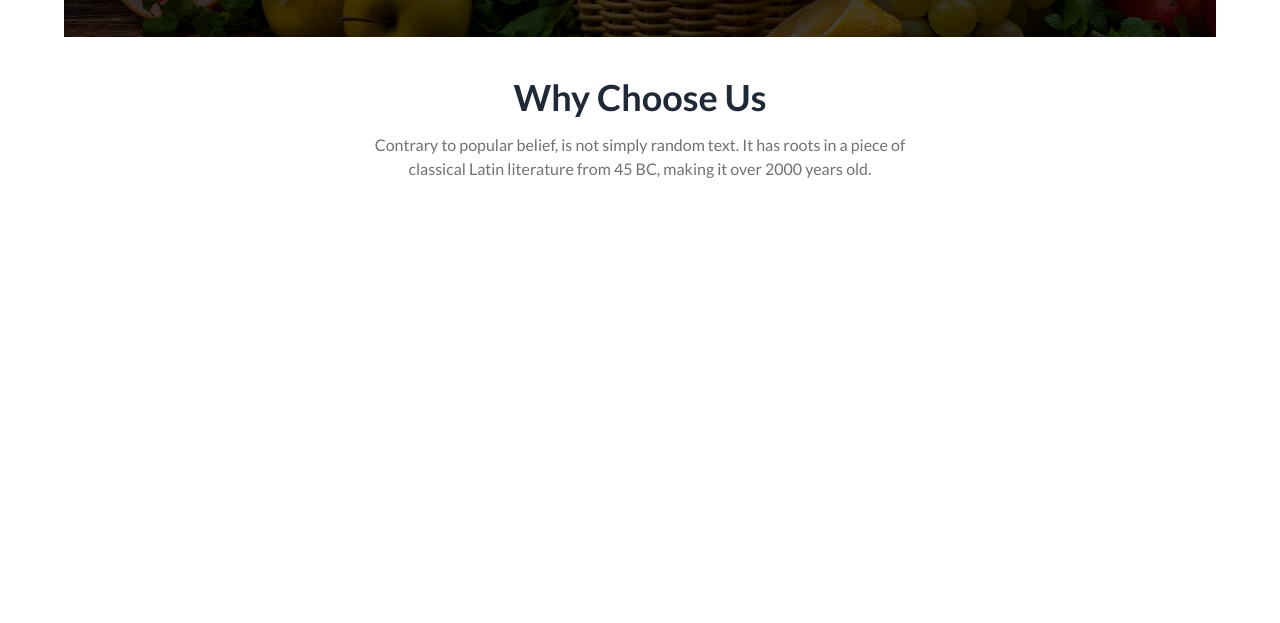
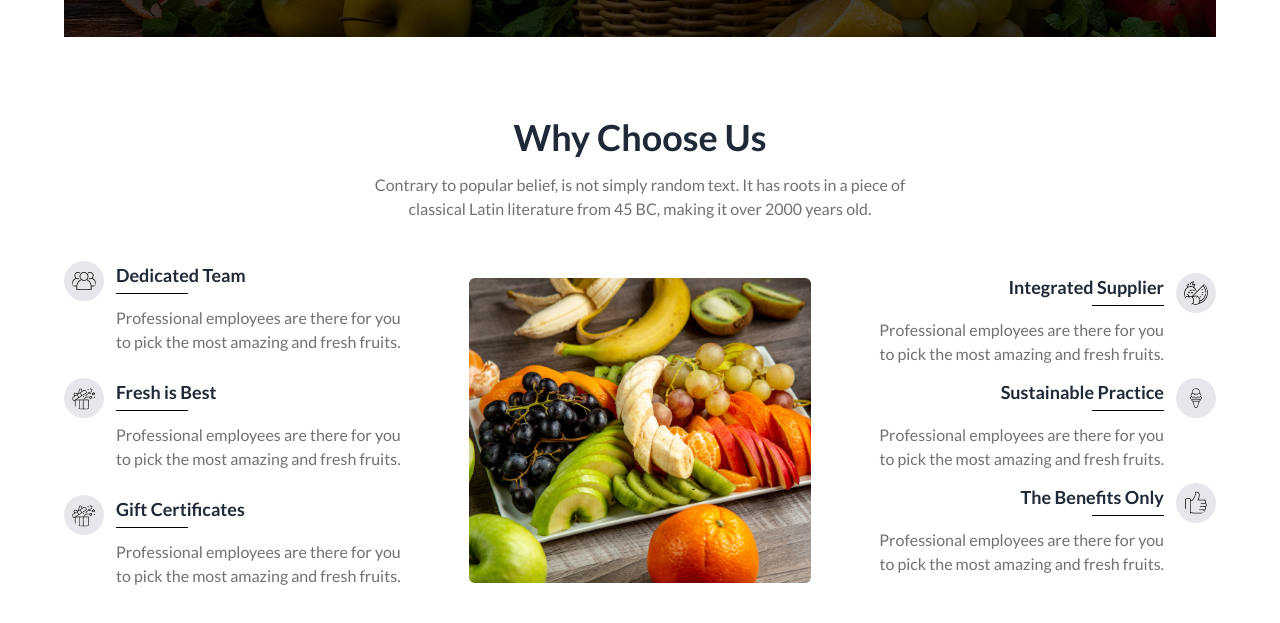
Before and after one commit to mdrobin45/fruit-brust, a plain HTML site: page index.html in a window 1280 px wide. Shown: the part 1931-2554 px from the top of the page. Before the commit the page ends 2112 px from the top, so only its background shows below. Drawn offline with nearby package versions, Linux system fonts and the light colour scheme.

Commit message:
why choose us section complete

```diff
--- a/index.html
+++ b/index.html
@@ -570,7 +570,7 @@
 
          <!-- *************************************** -->
          <!-- Why choose us section -->
-         <section>
+         <section class="py-10">
             <header class="w-1/2 mx-auto text-center">
                <h2 class="text-4xl font-bold">Why Choose Us</h2>
                <p class="pt-4 text-txt-color">
@@ -578,17 +578,93 @@
                </p>
             </header>
             <!-- Choose us main area -->
-            <div>
+            <div class="flex justify-center items-center gap-16 py-10">
+
                <!-- left area -->
-               <div>
-                  <div class="flex items-center justify-center">
+               <div class="w-2/6">
 
+                  <!-- item-1 -->
+                  <div class="flex items-start gap-3">
+                     <!-- icon -->
+                     <img class="bg-gray-200 w-10 h-10 p-2 rounded-full" src="./images/icon1.png" alt="Icon">
+                     <!-- content -->
+                     <div>
+                        <h2 class="text-lg pb-1 font-bold">Dedicated Team</h2>
+                        <hr class="border-black w-3/12"/>
+                        <p class="text-txt-color py-3">Professional employees are there for you to pick the most amazing and fresh fruits.</p>
+                     </div>
+                  </div>
+
+                  <!-- item-2 -->
+                  <div class="flex items-start gap-3 py-3">
+                     <!-- icon -->
+                     <img class="bg-gray-200 w-10 h-10 p-2 rounded-full" src="./images/icon-3.png" alt="Icon">
+                     <!-- content -->
+                     <div>
+                        <h2 class="text-lg pb-1 font-bold">Fresh is Best</h2>
+                        <hr class="border-black w-3/12"/>
+                        <p class="text-txt-color py-3">Professional employees are there for you to pick the most amazing and fresh fruits.</p>
+                     </div>
+                  </div>
+
+                  <!-- item-3 -->
+                  <div class="flex items-start gap-3">
+                     <!-- icon -->
+                     <img class="bg-gray-200 w-10 h-10 p-2 rounded-full" src="./images/icon-3.png" alt="Icon">
+                     <!-- content -->
+                     <div>
+                        <h2 class="text-lg pb-1 font-bold">Gift Certificates</h2>
+                        <hr class="border-black w-3/12"/>
+                        <!-- <div class="divider pt-0 mt-0 w-1/4 text-black"></div> -->
+                        <p class="text-txt-color py-3">Professional employees are there for you to pick the most amazing and fresh fruits.</p>
+                     </div>
                   </div>
                </div>
+
                <!-- middle area -->
-               <div></div>
+               <div class="w-2/6">
+                  <img src="./images/whychoose1.png" alt="Fruits">
+               </div>
+
                <!-- right area -->
-               <div></div>
+               <div class="w-2/6">
+
+                  <!-- item-1 -->
+                  <div class="flex items-start gap-3">
+                     <!-- content -->
+                     <div class="text-right">
+                        <h2 class="text-lg pb-1 font-bold">Integrated Supplier</h2>
+                        <hr class="border-black w-3/12 ml-auto"/>
+                        <p class="text-txt-color py-3">Professional employees are there for you to pick the most amazing and fresh fruits.</p>
+                     </div>
+                     <!-- icon -->
+                     <img class="bg-gray-200 w-10 h-10 p-2 rounded-full" src="./images/icon-4.png" alt="Icon">
+                  </div>
+
+                  <!-- item-2 -->
+                  <div class="flex items-start gap-3">
+                     <!-- content -->
+                     <div class="text-right">
+                        <h2 class="text-lg pb-1 font-bold">Sustainable Practice</h2>
+                        <hr class="border-black w-3/12 ml-auto"/>
+                        <p class="text-txt-color py-3">Professional employees are there for you to pick the most amazing and fresh fruits.</p>
+                     </div>
+                     <!-- icon -->
+                     <img class="bg-gray-200 w-10 h-10 p-2 rounded-full" src="./images/icon-5.png" alt="Icon">
+                  </div>
+
+                  <!-- item-3 -->
+                  <div class="flex items-start gap-3">
+                     <!-- content -->
+                     <div class="text-right">
+                        <h2 class="text-lg pb-1 font-bold">The Benefits Only</h2>
+                        <hr class="border-black w-3/12 ml-auto"/>
+                        <p class="text-txt-color py-3">Professional employees are there for you to pick the most amazing and fresh fruits.</p>
+                     </div>
+                     <!-- icon -->
+                     <img class="bg-gray-200 w-10 h-10 p-2 rounded-full" src="./images/icon-6.png" alt="Icon">
+                  </div>
+               </div>
             </div>
          </section>
 
```
Also changed, not shown: images/icon-4.png (added), images/icon-5.png (added), images/icon-6.png (added).
